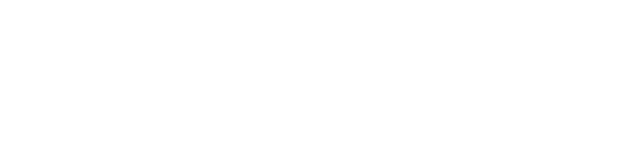
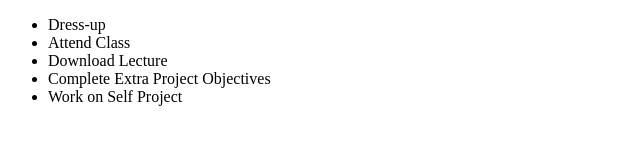
Before and after one commit to abhishek-parmar1/AcadviewTest, a plain HTML site: page index.html in a window 1280 px wide. Shown: the whole page, without its empty margins (0-640 px from the left). Drawn offline with Linux system fonts and the light colour scheme.

Commit message:
Todo's list is being displayed

```diff
--- a/index.html
+++ b/index.html
@@ -7,7 +7,11 @@
 </head>
 <body>
     <div ng-controller="mainController">
-        {{hello()}}
+        <ul>
+            <li ng-repeat="todo in todoArray">
+                {{ todo }}
+            </li>
+        </ul>
     </div>
 </body>
 </html>
--- a/main.js
+++ b/main.js
@@ -1,7 +1,6 @@
 var ngTodo = angular.module('ngTodo', []);
 
 ngTodo.controller('mainController',function($scope){
-    $scope.hello=function(){
-        console.log("controller created ");
-    }
+
+    $scope.todoArray = ['Dress-up','Attend Class','Download Lecture','Complete Extra Project Objectives','Work on Self Project'];
 });
```
